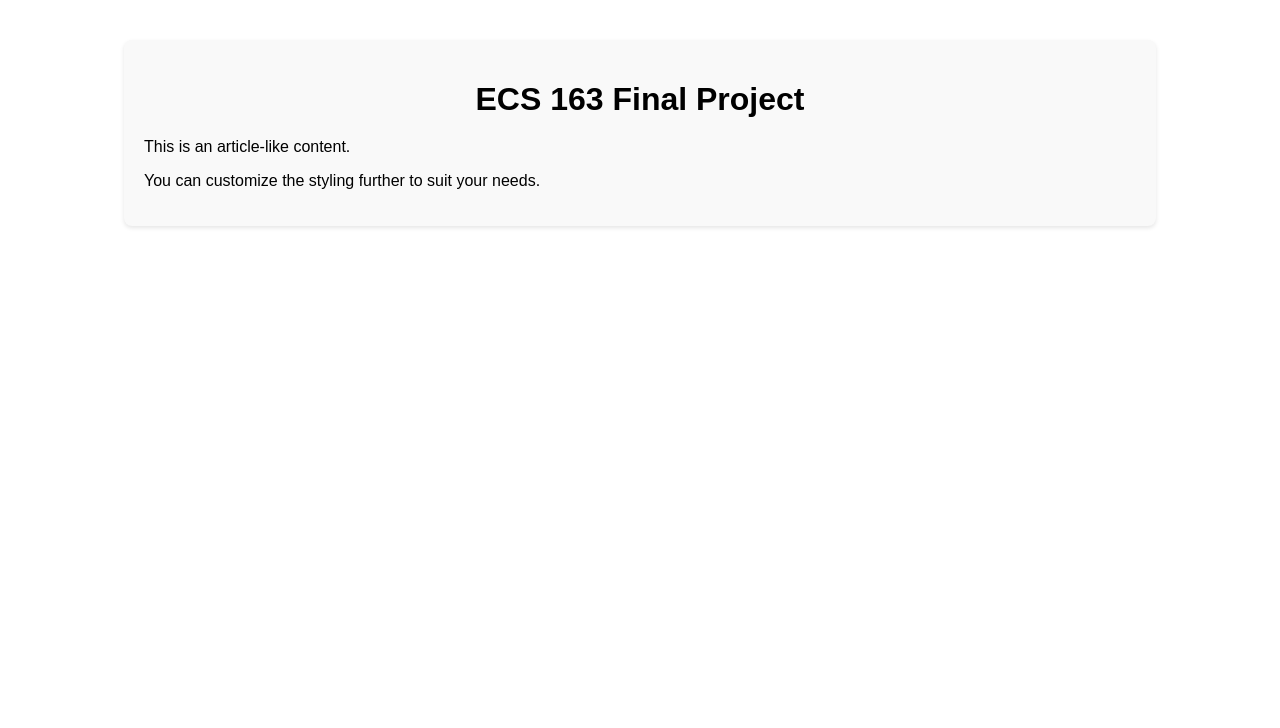
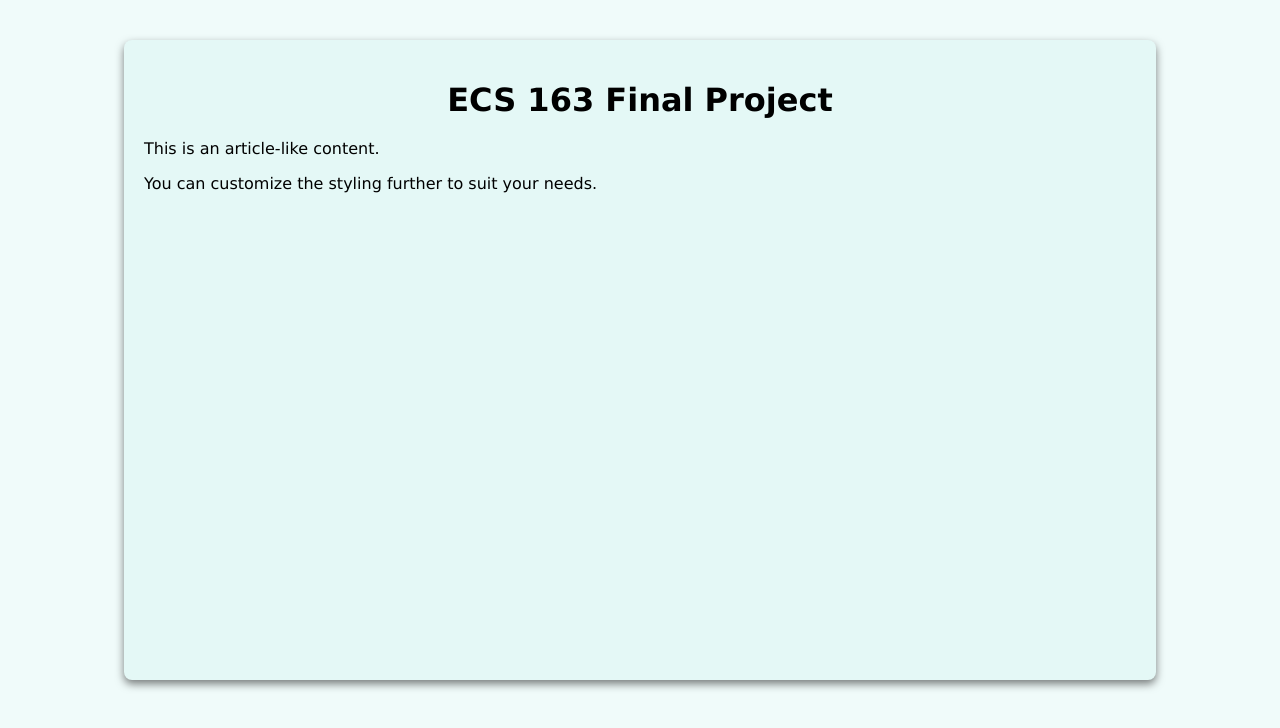
Before and after one commit to sarvesh-krishan/ecs163-final-project, a plain HTML site: page index.html in a window 1280 px wide. Drawn offline with Linux system fonts and the light colour scheme.

Commit message:
Updated styles.css
changed font, added background color

```diff
--- a/styles.css
+++ b/styles.css
@@ -5,19 +5,22 @@ body {
     min-height: 100vh; /* Changed height property to min-height */
     margin: 0;
     padding: 20px;
-    font-family: Arial, sans-serif;
+    font-family: Verdana, sans-serif;
+    background-color: #f0fbfa;
 }
 
 .article {
     width: 80%;
-    background-color: #f9f9f9;
+    min-height: 600px;
+    background-color: #e4f8f6;
     border-radius: 8px;
     padding: 20px;
-    box-shadow: 0 2px 4px rgba(0, 0, 0, 0.1);
+    box-shadow: 0 4px 8px rgba(0, 0, 0, 0.5);
     margin-top: 20px; /* Adjusted margin to create space from the top */
 }
 
 h1 {
     text-align: center;
     margin-bottom: 20px;
+    font-family: Verdana, sans-serif;
 }
```
